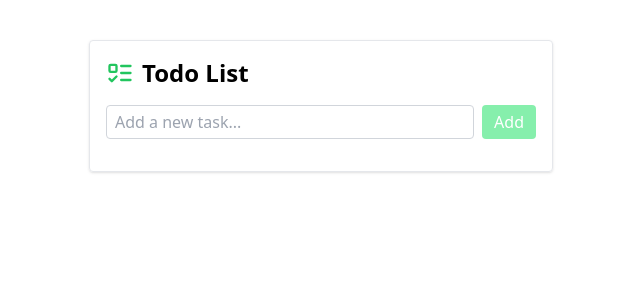
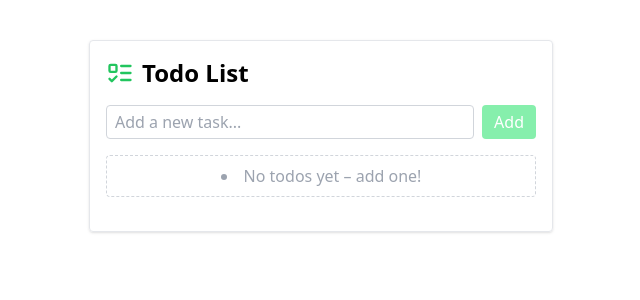
Before and after one commit to alexfqc/react-zustand-lab, a React (Vite) app: page / in a window 1280 px wide. Shown: the top 300 px of the page, without its empty margins (319-959 px from the left). Built offline with nearby package versions, Linux system fonts and the light colour scheme.

Commit message:
dnd layout and flow improvements added

```diff
--- a/src/components/TodoList/SortableItem.tsx
+++ b/src/components/TodoList/SortableItem.tsx
@@ -16,7 +16,11 @@ export default function SortableItem({
   const style = {
     transform: CSS.Transform.toString(transform),
     transition,
-  };
+    zIndex: 50,
+    boxShadow: transform ? "0 8px 20px rgba(0,0,0,0.2)" : undefined,
+    scale: transform ? 1.05 : 1,
+    backgroundColor: "white",
+  } as React.CSSProperties;
 
   return (
     <li
--- a/src/components/TodoList/TodoList.tsx
+++ b/src/components/TodoList/TodoList.tsx
@@ -32,6 +32,7 @@ export default function TodoList() {
   const [newTodo, setNewTodo] = useState("");
   const [editingId, setEditingId] = useState<number>(0);
   const [editingValue, setEditingValue] = useState("");
+  const [isDragging, setIsDragging] = useState(false);
 
   const addTodo = () => {
     if (newTodo.trim() !== "") {
@@ -105,14 +106,29 @@ export default function TodoList() {
           setNewTodo={setNewTodo}
           addTodo={addTodo}
         />
+        {todos.length === 0 ? (
+          <li className="rounded border border-dashed border-gray-300 p-2 text-center text-gray-400">
+            No todos yet – add one!
+          </li>
+        ) : null}
         <DndContext
           sensors={sensors}
           collisionDetection={closestCenter}
-          onDragEnd={handleDragEnd}
+          onDragStart={() => setIsDragging(true)}
+          onDragEnd={(event: DragEndEvent) => {
+            handleDragEnd(event);
+            setIsDragging(false);
+          }}
           modifiers={[restrictToVerticalAxis, restrictToParentElement]}
         >
           <SortableContext items={todos} strategy={verticalListSortingStrategy}>
-            <ul className="space-y-2">
+            <ul
+              className={`space-y-2 rounded border p-2 transition-colors duration-300 ${
+                isDragging
+                  ? "border-2 border-dashed border-green-400 bg-green-50"
+                  : "border-transparent"
+              }`}
+            >
               {useMemo(
                 () =>
                   todos.map((todo) => (
```
